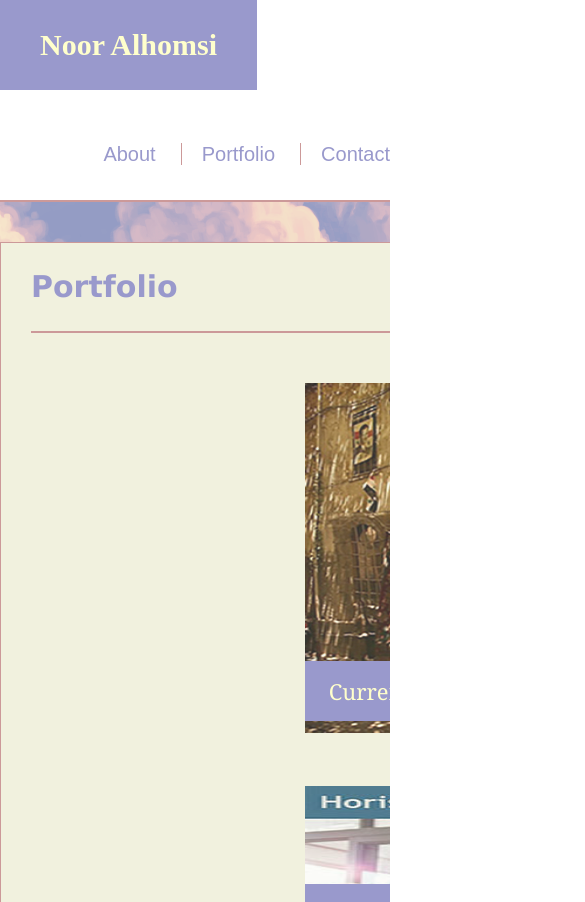
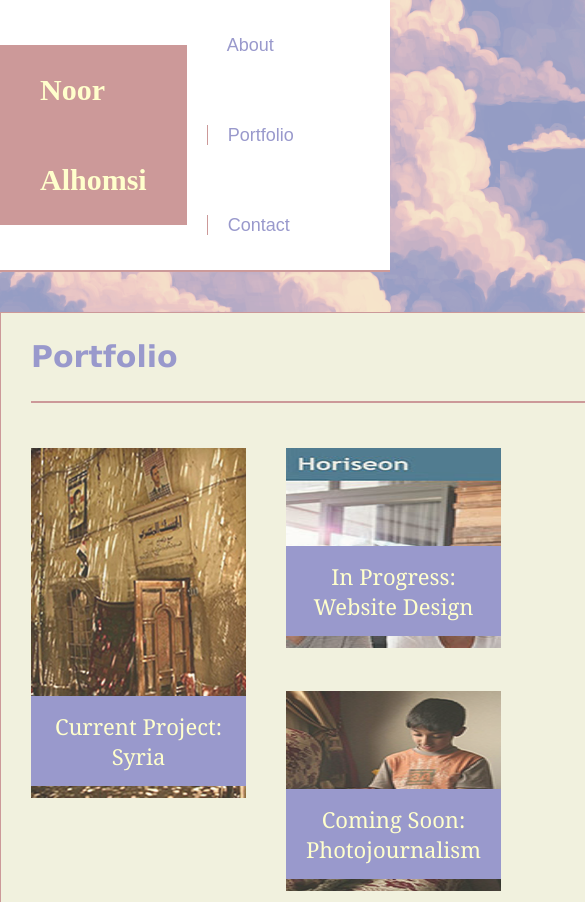
Before and after one commit to nalhomsi/Noor-Portfolio, a plain HTML site: page portfolio.html in a window 390 px wide. Shown: the top 902 px of the page, 585 px wide, since content can reach past the window. Drawn offline with Linux system fonts and the light colour scheme.

Commit message:
media queries

```diff
--- a/assets/css/style.css
+++ b/assets/css/style.css
@@ -16,7 +16,7 @@ body {
 	min-height: calc(100vh - 264px);
 }
 
-/* Main Page Styling */
+/* Main Page*/
 
 h1, h2 {
 	font-family:Verdana, Geneva, Tahoma, sans-serif;
@@ -59,7 +59,7 @@ header {
 }
 
 nav {
-	float: right;
+	margin-right: 20 px;
 }
 
 nav ul {
@@ -85,10 +85,10 @@ nav ul li:first-child a {
 }
 
 .wrapper {
-	width: 960px;
-	margin: 0 auto;
-	clear: both;
-	overflow: hidden;
+display: flex;
+justify-content: space-between;
+align-items: center;
+margin-right: 20px;
 }
 
 footer {
@@ -180,9 +180,9 @@ input[type=submit] {
 
 .work {
   position: relative;
-  float: right;
-  width: 274px;
-  margin: 20px 0 25px;
+  float: left;
+  width: 215px;
+  margin: 15px 0 20px;
   overflow: auto;
 }
 
@@ -229,106 +229,25 @@ nav a:hover {
 
 /* MEDIA QUERY FOR SMALLER DESKTOP SCREENS AND SMALLER */
 @media screen and (max-width: 980px) {
-	header {
-	  padding-bottom: 0;
-	  justify-content: center;
-	  position: relative;
-	}
-
-	header h1 {
-	  width: 100%;
-	  text-align: center;
-	}
-
-	header nav ul {
-	  margin-top: 20px;
-	  width: 100%;
-	  justify-content: center;
-	}
-
-	header nav ul li a {
-	  font-size: 20px;
-	}
-
-	footer h2, footer div {
-	  text-align: center;
-	  width: 100%;
-	}
-
-	.wrapper{
-	  width: 100%;
-	}
-
-	.module {
-	  text-align: center;
-	}
-
-	.me {
-	  width: 80%;
-	}
-
-	.work {
-	  flex: 0 70%;
-	}
-
-	.work h3{
-	  flex: 1 100%;
+#container {
+	display: flex;
+	flex-direction: column;
+	justify-content: space-evenly;
+	align-items: center;
 }
 }
 
 /* MEDIA QUERY FOR TABLETS AND SMALLER */
 @media screen and (max-width: 768px) {
-	section {
-	  padding: 30px 15px;
+#container {
+	justify-content: start;
+	align-items: flex-start;
+	display:block;
+}
 }
 
-	.wrapper {
-	  flex: 1 100%;
-	  text-align: center;
-	}
-
-	.module {
-	  flex: 2 100%;
-	  text-align: center;
-	  justify-content: center;
-	}
-
-	.me {
-	  flex: 0 32%;
-	  margin-right: 0;
-	  margin-top: 15px;
-	  margin-bottom: 15px;
-	}
-
-	.work {
-	  flex: 100%;
-	}
-
-	.work h3 {
-	  display: block;
-	}
-  }
 
  /* MEDIA QUERY FOR MOBILE PHONES AND SMALLER */
 @media screen and (max-width: 575px) {
 
-	.section-title {
-	  width: 95%;
 }
-
-	.wrapper {
-	  width: 100%;
-	}
-
-	.module {
-	  flex: 0 100%;
-	}
-
-	.me * {
-	  flex: 0 100%;
-	}
-
-	.work {
-	  order: 3;
-	}
-  }
--- a/portfolio.html
+++ b/portfolio.html
@@ -25,37 +25,40 @@
     </div>
   </header>
 
-<div id="container" class="wrapper">
+  <div id="container">
     <div id="content" class="module">
       <h1>Portfolio</h1>
 
       <div class="work">
-    <a href="https://syriafromtheashes.wordpress.com/"><img src="assets/images/Syria.jpg" height="350" width="234"  alt="Syria Project">
+        <a href="https://syriafromtheashes.wordpress.com/"><img src="assets/images/Syria.jpg" height="350" width="234"
+            alt="Syria Project">
           <h3>Current Project: Syria</h3>
       </div>
 
       <div class="work">
-    <a href="https://nalhomsi.github.io/horiseon-web-specialists/"><img src="assets/images/Website.jpg" height="200" width="138" alt="Website Design">
+        <a href="https://nalhomsi.github.io/horiseon-web-specialists/"><img src="assets/images/Website.jpg" height="200"
+            width="138" alt="Website Design">
           <h3>In Progress: Website Design</h3>
       </div>
 
       <div class="work">
-    <a href="https://www.facebook.com/media/set/?set=a.538002731732"><img src="assets/images/Journalism.jpg" height="200" width="138" alt="Photojournalism">
+        <a href="https://www.facebook.com/media/set/?set=a.538002731732"><img src="assets/images/Journalism.jpg"
+            height="200" width="138" alt="Photojournalism">
           <h3>Coming Soon: Photojournalism</h3>
       </div>
 
       <div class="work">
-    <a href="https://www.facebook.com/media/set/?set=a.520815520042"><img src="assets/images/Photography.jpg" height ="200" width="138" alt="Photography">
+        <a href="https://www.facebook.com/media/set/?set=a.520815520042"><img src="assets/images/Photography.jpg"
+            height="200" width="138" alt="Photography">
           <h3>Coming Soon: Photography</h3>
       </div>
 
       <div class="work">
-    <a href="https://www.facebook.com/media/set/?set=a.520815520042"><img src="assets/images/Painting.jpg" height="206" width="138" alt="Paintings"></a>
+        <a href="https://www.facebook.com/media/set/?set=a.520815520042"><img src="assets/images/Painting.jpg"
+            height="206" width="138" alt="Paintings"></a>
         <h3> Coming Soon: Paintings</h3>
       </div>
     </div>
-</section>
-
 
 
     <div id="social" class="module">
@@ -63,10 +66,12 @@
 
       <a href="https://github.com/nalhomsi"><img src="assets/images/github.png"></a>
       <a href="https://www.linkedin.com/in/noor-alhomsi/"><img src="assets/images/linkedin.png"></a>
-		<a href="https://stackoverflow.com/users/15384140/noor-alhomsi?tab=profile"><img src="assets/images/overflow.png"></a>
+      <a href="https://stackoverflow.com/users/15384140/noor-alhomsi?tab=profile"><img
+          src="assets/images/overflow.png"></a>
     </div>
   </div>
   <footer> Copyright &copy; 2021 Noor Alhomsi</footer>
 
 </body>
+
 </html>
```
Also changed, not shown: contact.html (+0 -1 lines), index.html (+1 -1 lines). Lines whose indentation alone changed are shown as unchanged.
